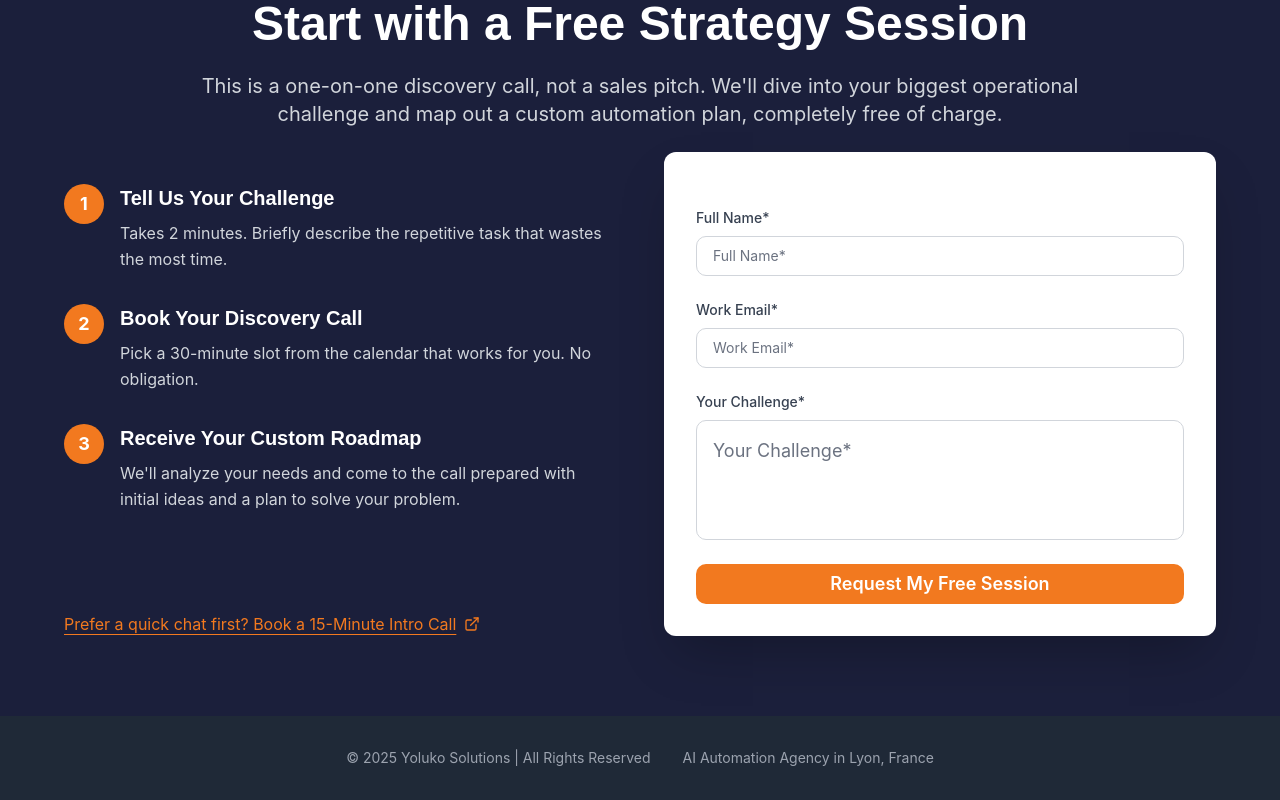
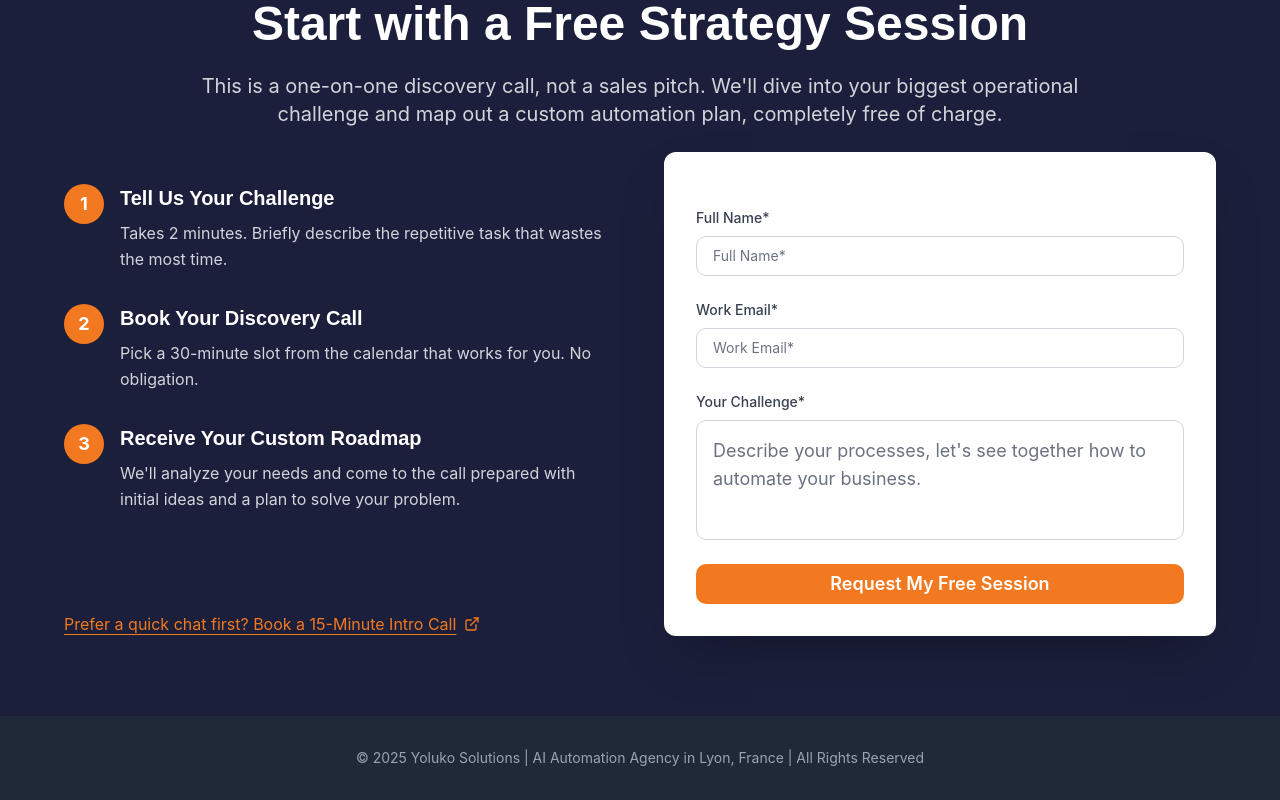
Before and after one commit to alexkocev/yoluko_website, a Next.js app: page /1 in a window 1280 px wide. Shown: the part 5932-6732 px from the top of the page. Built offline with nearby package versions, Linux system fonts and the light colour scheme; no server answers.

Commit message:
improved contact form text

```diff
--- a/src/components/Footer.tsx
+++ b/src/components/Footer.tsx
@@ -2,7 +2,6 @@
 interface FooterProps {
   t: {
     copy: string;
-    address: string;
   };
 }
 
@@ -10,12 +9,9 @@ export const Footer = ({t}: FooterProps) => {
     return (
       <footer className="py-8 px-4 md:px-6 bg-gray-800 text-center">
         <div className="container mx-auto">
-          <div className="flex flex-col md:flex-row items-center justify-center space-y-4 md:space-y-0 md:space-x-8">
-            <p className="text-gray-400 text-sm">
+          <div className="flex items-center justify-center">
+            <p className="text-gray-400 text-sm text-center">
               {t.copy}
-            </p>
-            <p className="text-gray-400 text-sm">
-              {t.address}
             </p>
           </div>
         </div>
--- a/src/messages/en.json
+++ b/src/messages/en.json
@@ -142,7 +142,7 @@
     "name_label": "Full Name*",
     "email_placeholder": "Work Email*",
     "email_label": "Work Email*",
-    "challenge_placeholder": "Your Challenge*",
+    "challenge_placeholder": "Describe your processes, let's see together how to automate your business.",
     "challenge_label": "Your Challenge*",
     "send_button": "Request My Free Session",
     "quick_chat_link": "Prefer a quick chat first? Book a 15-Minute Intro Call",
@@ -155,7 +155,6 @@
     "back_button": "Back to Home"
   },
   "Footer": {
-    "copy": "© 2025 Yoluko Solutions | All Rights Reserved",
-    "address": "AI Automation Agency in Lyon, France"
+    "copy": "© 2025 Yoluko Solutions | AI Automation Agency in Lyon, France | All Rights Reserved"
   }
 }
--- a/src/messages/fr.json
+++ b/src/messages/fr.json
@@ -131,13 +131,13 @@
   "ContactSection": {
     "header": "CONTACT",
     "title": "Votre session stratégique offerte",
-    "subtitle": "Planifions un appel pour définir ensemble un plan d'action concret pour automatiser votre entreprise.",
+    "subtitle": "Planifions un appel pour définir ensemble un plan d'action pour automatiser votre entreprise.",
     "process_step1_title": "Expliquez votre défi",
-    "process_step1_desc": "En 2 minutes, décrivez la/les tâche(s) qui vous fait perdre le plus de temps.",
+    "process_step1_desc": "Décrivez les tâches qui vous font perdre le plus de temps.",
     "process_step2_title": "Réservez votre créneau",
     "process_step2_desc": "Choisissez un appel de 30 minutes qui vous arrange. Sans engagement.",
     "process_step3_title": "Recevez votre plan d'action",
-    "process_step3_desc": "Nous analysons votre besoin et arrivons préparés avec des premières pistes et une feuille de route pour vous aider.",
+    "process_step3_desc": "Nous analysons votre besoin et arrivons préparés avec des premières pistes et une feuille de route.",
     "name_placeholder": "Nom",
     "name_label": "Nom*",
     "email_placeholder": "Email",
@@ -155,7 +155,6 @@
     "back_button": "Retour à l'accueil"
   },
   "Footer": {
-    "copy": "© 2025 Yoluko Solutions | Tous droits réservés",
-    "address": "Agence d'automatisation IA à Lyon, France"
+    "copy": "© 2025 Yoluko Solutions | Agence d'automatisation IA à Lyon, France | Tous droits réservés"
   }
 }
```
